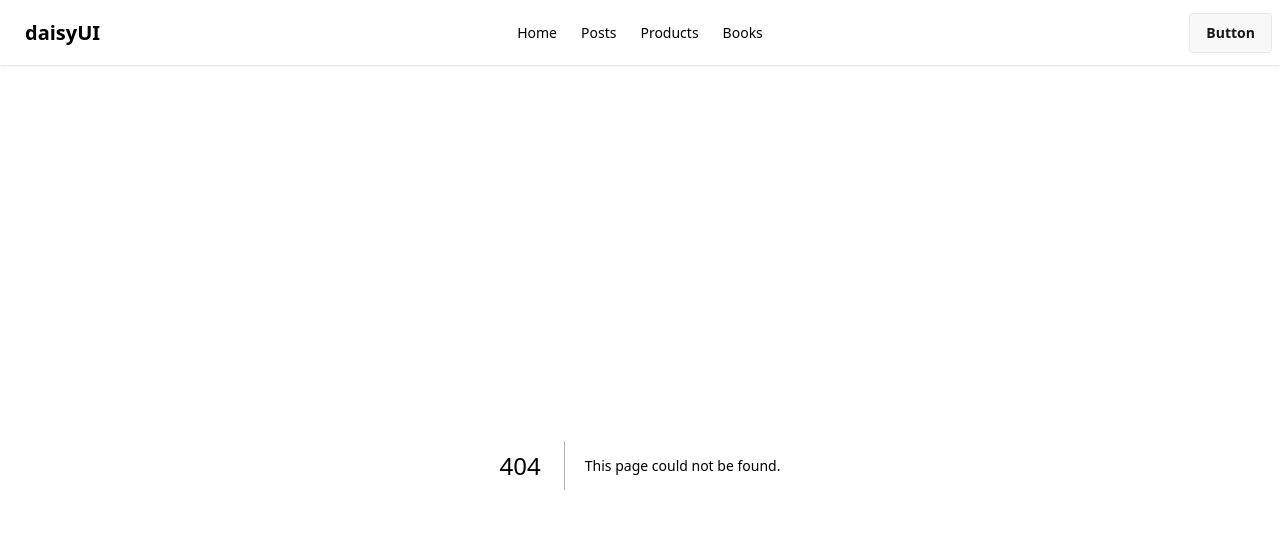
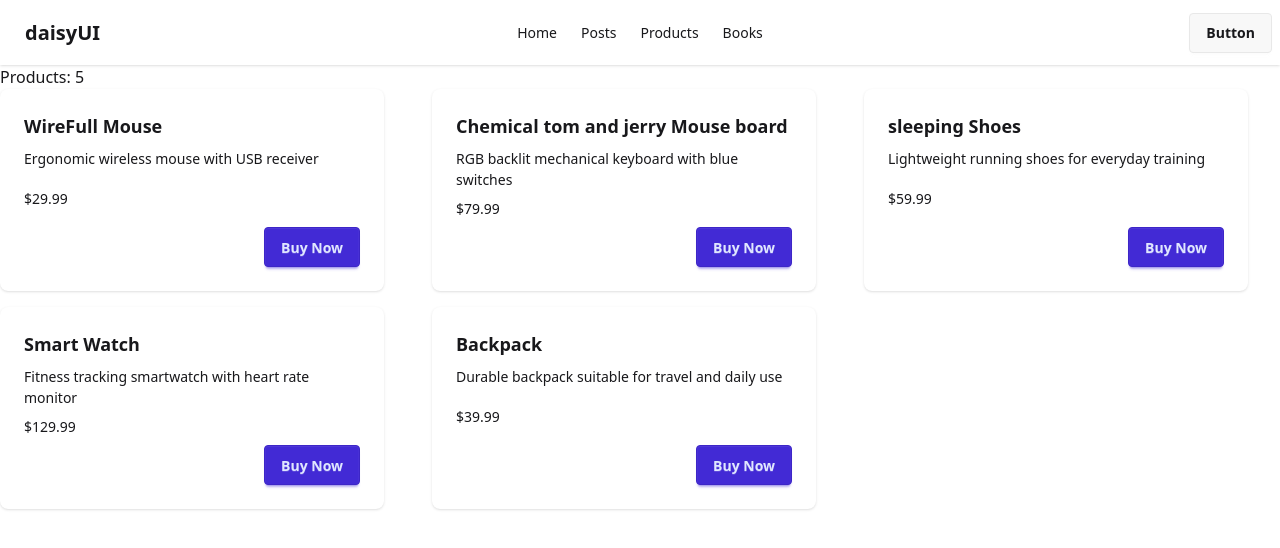
Before and after one commit to abutalha08/next-js-advanced-data-fetching, a Next.js app: page /products in a window 1280 px wide. Before the commit this address had no page. Shown: the top 548 px of the page. Built offline with nearby package versions, Linux system fonts and the light colour scheme; data requests are answered from the project's data file.

Commit message:
Understanding force cache and cache checking

```diff
--- /dev/null
+++ b/src/app/products/page.jsx
@@ -0,0 +1,25 @@
+import Product from "@/components/Product";
+
+const getProducts = async () => {
+    const res = await fetch('http://localhost:5000/products', { next: { revalidate: 20 } });
+    return res.json();
+}
+
+const ProductsPage = async () => {
+    const products = await getProducts();
+    return (
+        <div>
+            <h2>Products: {products.length}</h2>
+            <div className="grid grid-cols-3 gap-4">
+                {
+                    products.map(product => <Product
+                        key={product.id}
+                        product={product}
+                    ></Product>)
+                }
+            </div>
+        </div>
+    );
+};
+
+export default ProductsPage;
--- /dev/null
+++ b/src/components/Product.jsx
@@ -0,0 +1,21 @@
+
+
+const Product = ({ product }) => {
+
+    const { id, name, price, description } = product;
+
+    return (
+        <div className="card w-96 bg-base-100 card-md shadow-sm">
+            <div className="card-body">
+                <h2 className="card-title">{name}</h2>
+                <p>{description}</p>
+                <p>${price}</p>
+                <div className="justify-end card-actions">
+                    <button className="btn btn-primary">Buy Now</button>
+                </div>
+            </div>
+        </div>
+    );
+};
+
+export default Product;
```
